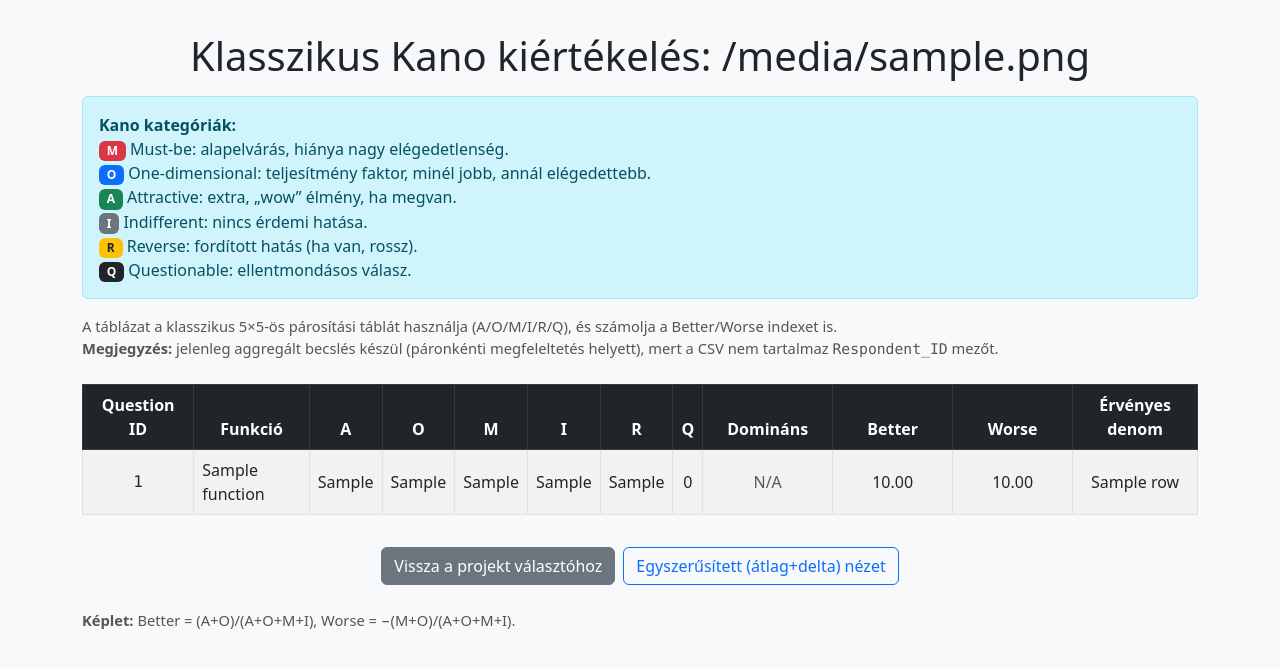
After one commit to SandorSeres/Kano, a FastAPI app: template templates/kano_evaluation.html in a window 1280 px wide. The commit adds this page. Shown: the top 668 px of the page. Run offline with FastAPI, Linux system fonts and the light colour scheme; the template is opened without the code that fills it: most values are stand-ins (such as "Sample title", 1, 10 or a date in 2020).

Commit message:
Working klassic

```diff
--- a/main.py
+++ b/main.py
@@ -2,23 +2,29 @@ from fastapi import FastAPI, Request, HTTPException, Query, Depends
 from fastapi.responses import HTMLResponse, RedirectResponse, JSONResponse
 from fastapi.staticfiles import StaticFiles
 from fastapi.templating import Jinja2Templates
+
 import yaml
 import csv
 import os
 import datetime
 import statistics
 import asyncio
+import io
+import re
+from typing import Dict, Tuple, Optional
+from collections import defaultdict, Counter
 
 write_lock = asyncio.Lock()
 app = FastAPI()
 templates = Jinja2Templates(directory="templates")
 app.mount("/static", StaticFiles(directory="static"), name="static")
+
 # !!!!!!!!!!!!!!!!!!!!!!!!!!!
 BUCKET_NAME = "kano-responses-kanoapp1"
 # !!!!!!!!!!!!!!!!!!!!!!!!!!
 CONFIG_DIR = "config"  # A YAML fájlok könyvtára
 
-# Funkcionális kérdés mapping – itt a magasabb érték nagyobb elégedettséget jelent
+# --- Egyszerűsített (átlag+delta) mappingek ---
 functional_mapping = {
     "Nagyon elégedett / nagyon fontos": 5,
     "Inkább elégedett / valamennyire fontos": 4,
@@ -26,8 +32,6 @@ functional_mapping = {
     "Kevéssé elégedett / kevéssé fontos": 2,
     "Egyáltalán nem elégedett / nem fontos": 1
 }
-
-# Dysfunctional (hiány) kérdés mapping – itt a magasabb érték azt jelzi, hogy a funkció hiánya nagyobb elégedetlenséget okoz
 dysfunctional_mapping = {
     "Nagyon elégedetlen / alapvető hiányosság": 5,
     "Elégedetlen / elég kritikus": 4,
@@ -35,6 +39,7 @@ dysfunctional_mapping = {
     "Nem nagyon érdekelne / kevésbé zavarna": 2,
     "Egyáltalán nem érdekelne / nem okozna gondot": 1
 }
+
 def list_config_files():
     return [file for file in os.listdir(CONFIG_DIR) if file.endswith((".yaml", ".yml"))]
 
@@ -87,19 +92,13 @@ async def form_get(request: Request, project: str = None):
 
 # --- Beküldés ---
 from google.cloud import storage
-import io
-
 storage_client = storage.Client()
 
-def upload_csv_to_gcs(bucket_name, destination_blob_name, file_contents):
+def upload_csv_to_gcs(bucket_name, destination_blob_name, file_contents: io.StringIO):
     bucket = storage_client.bucket(bucket_name)
     blob = bucket.blob(destination_blob_name)
     blob.upload_from_string(file_contents.getvalue(), content_type="text/csv")
     print(f"CSV uploaded to gs://{bucket_name}/{destination_blob_name}")
-
-import re
-from google.cloud import storage
-import io
 
 @app.post("/submit", response_class=HTMLResponse)
 async def submit(request: Request):
@@ -109,7 +108,7 @@ async def submit(request: Request):
     csv_filename = get_csv_filename(config_file)
 
     # Regex a kulcsokhoz, pl. q_1_functional vagy q_2a_dysfunctional
-    pattern = re.compile(r"q_(.+)_(functional|dysfunctional)")
+    pattern = re.compile(r"^q_([^_]+)_(functional|dysfunctional)$")
 
     answers = []
     for key in form.keys():
@@ -146,23 +145,35 @@ async def submit(request: Request):
 async def thank_you(request: Request):
     return templates.TemplateResponse("thankyou.html", {"request": request})
 
-
 # --- Admin választóoldala ---
 @app.get("/admin/choose", response_class=HTMLResponse)
 async def admin_choose(request: Request, username: str = Depends(verify_admin)):
+    """
+    A template (choose_admin.html) mostantól kaphat egy 'url' mezőt is a projektekhez,
+    ami közvetlenül a KLASSZIKUS nézetre mutat. Ha a template nem használja, nincs gond.
+    """
     config_files = list_config_files()
     projects = []
     for filename in config_files:
         try:
             data = load_questions(filename)
             project_name = data.get("project", ["Névtelen projekt"])[0]
-            projects.append({"filename": filename, "project_name": project_name})
+            projects.append({
+                "filename": filename,
+                "project_name": project_name,
+                # klasszikus Kano legyen az elsődleges cél
+                "url": f"/admin/kano?project={filename}&username={username}"
+            })
         except Exception as e:
             print(f"Hiba a(z) {filename} fájl beolvasásakor: {e}")
-            projects.append({"filename": filename, "project_name": filename})  # fallback
+            projects.append({
+                "filename": filename,
+                "project_name": filename,
+                "url": f"/admin/kano?project={filename}&username={username}"
+            })
     return templates.TemplateResponse("choose_admin.html", {"request": request, "projects": projects})
 
-# --- Admin értékelési oldal ---
+# --- Admin értékelési oldal (egyszerűsített: átlag+delta) ---
 @app.get("/admin/evaluation", response_class=HTMLResponse)
 async def evaluation(request: Request, project: str = None, username: str = Depends(verify_admin)):
     if not project:
@@ -176,7 +187,6 @@ async def evaluation(request: Request, project: str = None, username: str = Depe
         evaluation = []
     else:
         csv_text = blob.download_as_text()
-        import io
         csv_buffer = io.StringIO(csv_text)
         responses = []
         reader = csv.DictReader(csv_buffer)
@@ -246,6 +256,182 @@ async def evaluation(request: Request, project: str = None, username: str = Depe
         "config_file": project
     })
 
+# =========================
+#   KLASSZIKUS KANO NÉZET
+# =========================
+
+def _norm(s: str) -> str:
+    return " ".join((s or "").strip().casefold().split())
+
+# A felirataid -> Kano skála jelek
+FUNC_TO_KANO: Dict[str, str] = {
+    _norm("Nagyon elégedett / nagyon fontos"): "L",
+    _norm("Inkább elégedett / valamennyire fontos"): "L",
+    _norm("Semleges"): "N",
+    _norm("Kevéssé elégedett / kevéssé fontos"): "LW",
+    _norm("Egyáltalán nem elégedett / nem fontos"): "D",
+}
+DYS_TO_KANO: Dict[str, str] = {
+    _norm("Nagyon elégedetlen / alapvető hiányosság"): "D",
+    _norm("Elégedetlen / elég kritikus"): "D",
+    _norm("Semleges"): "N",
+    _norm("Nem nagyon érdekelne / kevésbé zavarna"): "LW",
+    _norm("Egyáltalán nem érdekelne / nem okozna gondot"): "L",
+}
+
+def map_func_answer_to_kano(a: str) -> Optional[str]:
+    return FUNC_TO_KANO.get(_norm(a))
+
+def map_dys_answer_to_kano(a: str) -> Optional[str]:
+    return DYS_TO_KANO.get(_norm(a))
+
+# Klasszikus 5×5-ös Kano táblázat (F x D -> kategória)
+KANO_MATRIX: Dict[Tuple[str, str], str] = {
+    ("L", "L"): "Q",  ("L", "N"): "A",  ("L", "LW"): "A",  ("L", "D"): "O",
+    ("N", "L"): "R",  ("N", "N"): "I",  ("N", "LW"): "I",  ("N", "D"): "M",
+    ("LW","L"): "R",  ("LW","N"): "I",  ("LW","LW"): "I",  ("LW","D"): "M",
+    ("D", "L"): "R",  ("D", "N"): "R",  ("D", "LW"): "R",  ("D", "D"): "Q",
+}
+
+def classify_pair(func_kano: str, dys_kano: str) -> str:
+    return KANO_MATRIX.get((func_kano, dys_kano), "Q")
+
+def compute_better_worse(counts: Counter):
+    """
+    Better = (A + O) / (A+O+M+I)
+    Worse  = - (M + O) / (A+O+M+I)
+    R és Q nem szerepelnek a nevezőben.
+    """
+    denom = counts["A"] + counts["O"] + counts["M"] + counts["I"]
+    if denom == 0:
+        return None, None, 0
+    better = (counts["A"] + counts["O"]) / denom
+    worse = - (counts["M"] + counts["O"]) / denom
+    return better, worse, denom
+
+@app.get("/admin/kano", response_class=HTMLResponse)
+async def kano_evaluation(request: Request, project: str = None, username: str = Depends(verify_admin)):
+    """
+    Klasszikus Kano aggregált kiértékelés (Respondent_ID nélkül):
+    - a funkcionális és diszfunkcionális válaszok eloszlását kombinálja (szorzat),
+    - így becsli a Kano kategória megoszlást (A/O/M/I/R/Q),
+    - számolja a Better/Worse indexet is (R és Q nélkül).
+    """
+    if not project:
+        return RedirectResponse(url=f"/admin/choose?username={username}", status_code=303)
+    csv_filename = get_csv_filename(project)
+
+    bucket = storage_client.bucket(BUCKET_NAME)
+    blob = bucket.blob(csv_filename)
+
+    if not blob.exists():
+        return templates.TemplateResponse("kano_evaluation.html", {
+            "request": request,
+            "config_file": project,
+            "rows": [],
+        })
+
+    csv_text = blob.download_as_text()
+
+    # Üres sorok kiszűrése (különben DictReader néha torz rekordot ad)
+    lines = [ln for ln in csv_text.splitlines() if ln.strip()]
+    if not lines:
+        return templates.TemplateResponse("kano_evaluation.html", {
+            "request": request,
+            "config_file": project,
+            "rows": [],
+        })
+
+    reader = csv.DictReader(io.StringIO("\n".join(lines)))
+
+    per_q = defaultdict(lambda: {"F": Counter(), "D": Counter()})
+
+    for row in reader:
+        if not row:
+            continue
+        qid = (row.get("Question_ID") or "").strip()
+        func_text = (row.get("Function") or "").strip()
+        qtype = (row.get("Question_Type") or "").strip().casefold()
+        ans = (row.get("Answer") or "").strip()
+        if not qid or not func_text or not qtype or not ans:
+            continue
+
+        key = (qid, func_text)
+        if qtype == "functional":
+            k = map_func_answer_to_kano(ans)
+            if k:
+                per_q[key]["F"][k] += 1
+        elif qtype == "dysfunctional":
+            k = map_dys_answer_to_kano(ans)
+            if k:
+                per_q[key]["D"][k] += 1
+        else:
+            continue
+
+    rows = []
+    for (qid, func_label), data in per_q.items():
+        F_counts = data["F"]
+        D_counts = data["D"]
+
+        kano_counts = Counter({"A":0,"O":0,"M":0,"I":0,"R":0,"Q":0})
+        total_pairs = 0
+
+        if not F_counts or not D_counts:
+            rows.append({
+                "Question_ID": qid,
+                "Function": func_label,
+                "counts": dict(kano_counts),
+                "dominant": None,
+                "better": None,
+                "worse": None,
+                "total_pairs": 0,
+                "denom": 0,
+            })
+            continue
+
+        for f_kano, f_c in F_counts.items():
+            for d_kano, d_c in D_counts.items():
+                cat = classify_pair(f_kano, d_kano)
+                kano_counts[cat] += f_c * d_c
+                total_pairs += f_c * d_c
+
+        better, worse, denom = compute_better_worse(kano_counts)
+        dominant = max(kano_counts.keys(), key=lambda k: kano_counts[k]) if total_pairs > 0 else None
+
+        rows.append({
+            "Question_ID": qid,
+            "Function": func_label,
+            "counts": dict(kano_counts),
+            "dominant": dominant,
+            "better": better,
+            "worse": worse,
+            "total_pairs": total_pairs,
+            "denom": denom,
+        })
+
+    # --- RENDEZÉS: M → O → A → I → R → Q → N/A; csoporton belül denom desc, better desc, worse asc
+    category_order = {"M": 0, "O": 1, "A": 2, "I": 3, "R": 4, "Q": 5, None: 6}
+    def sort_key(r):
+        cat_rank = category_order.get(r["dominant"], 6)
+        denom = r["denom"] if r["denom"] is not None else 0
+        better = r["better"] if r["better"] is not None else -1.0
+        worse = r["worse"] if r["worse"] is not None else 1.0
+        # elsődlegesen kategória, majd denom (desc), better (desc), worse (asc)
+        return (cat_rank, -denom, -better, worse)
+
+    rows_sorted = sorted(rows, key=sort_key)
+
+    return templates.TemplateResponse("kano_evaluation.html", {
+        "request": request,
+        "config_file": project,
+        "rows": rows_sorted,
+    })
+
+# --- Healthcheck ---
+@app.get("/healthz", response_class=JSONResponse)
+async def healthz():
+    return {"ok": True}
+
 if __name__ == "__main__":
     import uvicorn
     uvicorn.run("main:app", host="0.0.0.0", port=int(os.environ.get("PORT", 8080)))
--- a/templates/choose_admin.html
+++ b/templates/choose_admin.html
@@ -12,7 +12,7 @@
         <h1 class="text-center">Admin - Válassz projektet az értékeléshez</h1>
         <div class="list-group mt-4">
           {% for item in projects %}
-          <a href="/admin/evaluation?project={{ item.filename }}&username=admin"
+          <a href="/admin/kano?project={{ item.filename }}&username=admin"
               class="list-group-item list-group-item-action">
               {{ item.project_name }}
           </a>
--- /dev/null
+++ b/templates/kano_evaluation.html
@@ -0,0 +1,122 @@
+<!DOCTYPE html>
+<html lang="hu">
+<head>
+  <meta charset="UTF-8">
+  <title>Klasszikus KANO – {{ config_file }}</title>
+  <link href="https://cdn.jsdelivr.net/npm/bootstrap@5.3.0/dist/css/bootstrap.min.css" rel="stylesheet">
+  <style>
+    body { background-color: #f8f9fa; }
+    .header { margin-top: 2rem; margin-bottom: 1rem; }
+    .badge-cat { font-weight: 600; }
+    .table-container { margin-top: 1.5rem; }
+    .small-note { font-size: 0.92rem; color: #555; }
+    .mono { font-family: ui-monospace, SFMono-Regular, Menlo, Monaco, Consolas, "Liberation Mono", "Courier New", monospace; }
+  </style>
+</head>
+<body>
+  <div class="container">
+    <h1 class="text-center header">Klasszikus Kano kiértékelés: {{ config_file }}</h1>
+
+    <div class="alert alert-info mt-3">
+      <strong>Kano kategóriák:</strong><br>
+      <span class="badge bg-danger">M</span> Must-be: alapelvárás, hiánya nagy elégedetlenség.<br>
+      <span class="badge bg-primary">O</span> One-dimensional: teljesítmény faktor, minél jobb, annál elégedettebb.<br>
+      <span class="badge bg-success">A</span> Attractive: extra, „wow” élmény, ha megvan.<br>
+      <span class="badge bg-secondary">I</span> Indifferent: nincs érdemi hatása.<br>
+      <span class="badge bg-warning text-dark">R</span> Reverse: fordított hatás (ha van, rossz).<br>
+      <span class="badge bg-dark">Q</span> Questionable: ellentmondásos válasz.
+    </div>
+
+    <p class="small-note">
+      A táblázat a klasszikus 5×5-ös párosítási táblát használja (A/O/M/I/R/Q), és számolja a Better/Worse indexet is.
+      <br>
+      <strong>Megjegyzés:</strong> jelenleg aggregált becslés készül (páronkénti megfeleltetés helyett), mert a CSV nem tartalmaz <span class="mono">Respondent_ID</span> mezőt.
+    </p>
+
+    <div class="table-container">
+      {% if rows and rows|length > 0 %}
+      <div class="table-responsive">
+        <table class="table table-striped table-bordered align-middle">
+          <thead class="table-dark">
+            <tr class="text-center">
+              <th style="min-width: 110px;">Question ID</th>
+              <th>Funkció</th>
+              <th class="text-center">A</th>
+              <th class="text-center">O</th>
+              <th class="text-center">M</th>
+              <th class="text-center">I</th>
+              <th class="text-center">R</th>
+              <th class="text-center">Q</th>
+              <th class="text-center" style="min-width: 130px;">Domináns</th>
+              <th class="text-center" style="min-width: 120px;">Better</th>
+              <th class="text-center" style="min-width: 120px;">Worse</th>
+              <th class="text-center">Érvényes denom</th>
+            </tr>
+          </thead>
+          <tbody>
+            {% for r in rows %}
+            <tr>
+              <td class="mono text-center">{{ r["Question_ID"] }}</td>
+              <td>{{ r["Function"] }}</td>
+              <td class="text-center">{{ r["counts"]["A"] or 0 }}</td>
+              <td class="text-center">{{ r["counts"]["O"] or 0 }}</td>
+              <td class="text-center">{{ r["counts"]["M"] or 0 }}</td>
+              <td class="text-center">{{ r["counts"]["I"] or 0 }}</td>
+              <td class="text-center">{{ r["counts"]["R"] or 0 }}</td>
+              <td class="text-center">{{ r["counts"]["Q"] or 0 }}</td>
+              <td class="text-center">
+                {% if r["dominant"] %}
+                  {% set cat = r["dominant"] %}
+                  {% if cat == "M" %}
+                    <span class="badge bg-danger badge-cat">{{ cat }}</span>
+                  {% elif cat == "O" %}
+                    <span class="badge bg-primary badge-cat">{{ cat }}</span>
+                  {% elif cat == "A" %}
+                    <span class="badge bg-success badge-cat">{{ cat }}</span>
+                  {% elif cat == "I" %}
+                    <span class="badge bg-secondary badge-cat">{{ cat }}</span>
+                  {% elif cat == "R" %}
+                    <span class="badge bg-warning text-dark badge-cat">{{ cat }}</span>
+                  {% elif cat == "Q" %}
+                    <span class="badge bg-dark badge-cat">{{ cat }}</span>
+                  {% else %}
+                    <span class="badge bg-light text-dark badge-cat">{{ cat }}</span>
+                  {% endif %}
+                {% else %}
+                  <span class="text-muted">N/A</span>
+                {% endif %}
+              </td>
+              <td class="text-center">
+                {% if r["better"] is not none %}
+                  {{ "%.2f"|format(r["better"]) }}
+                {% else %} N/A {% endif %}
+              </td>
+              <td class="text-center">
+                {% if r["worse"] is not none %}
+                  {{ "%.2f"|format(r["worse"]) }}
+                {% else %} N/A {% endif %}
+              </td>
+              <td class="text-center">{{ r["denom"] }}</td>
+            </tr>
+            {% endfor %}
+          </tbody>
+        </table>
+      </div>
+      {% else %}
+      <div class="alert alert-warning" role="alert">
+        Nincs kiértékelhető adat.
+      </div>
+      {% endif %}
+    </div>
+
+    <div class="d-flex gap-2 justify-content-center mt-3">
+      <a href="/admin/choose?username=admin" class="btn btn-secondary">Vissza a projekt választóhoz</a>
+      <a href="/admin/evaluation?project={{ config_file }}&username=admin" class="btn btn-outline-primary">Egyszerűsített (átlag+delta) nézet</a>
+    </div>
+
+    <div class="mt-4 small-note">
+      <strong>Képlet:</strong> Better = (A+O)/(A+O+M+I), Worse = −(M+O)/(A+O+M+I).
+    </div>
+  </div>
+</body>
+</html>
```
Also changed, not shown: templates/evaluation.html (line endings or trailing spaces).
